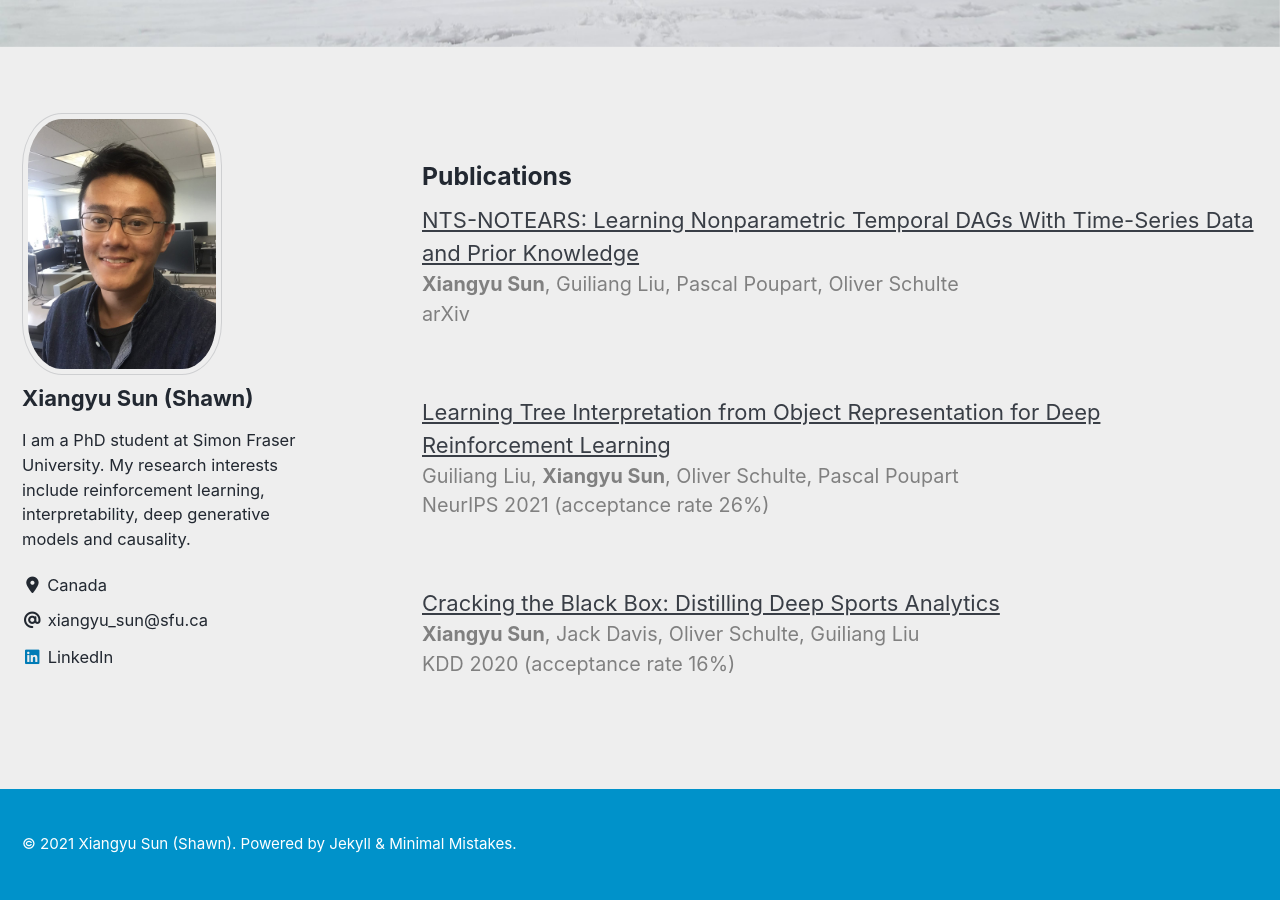
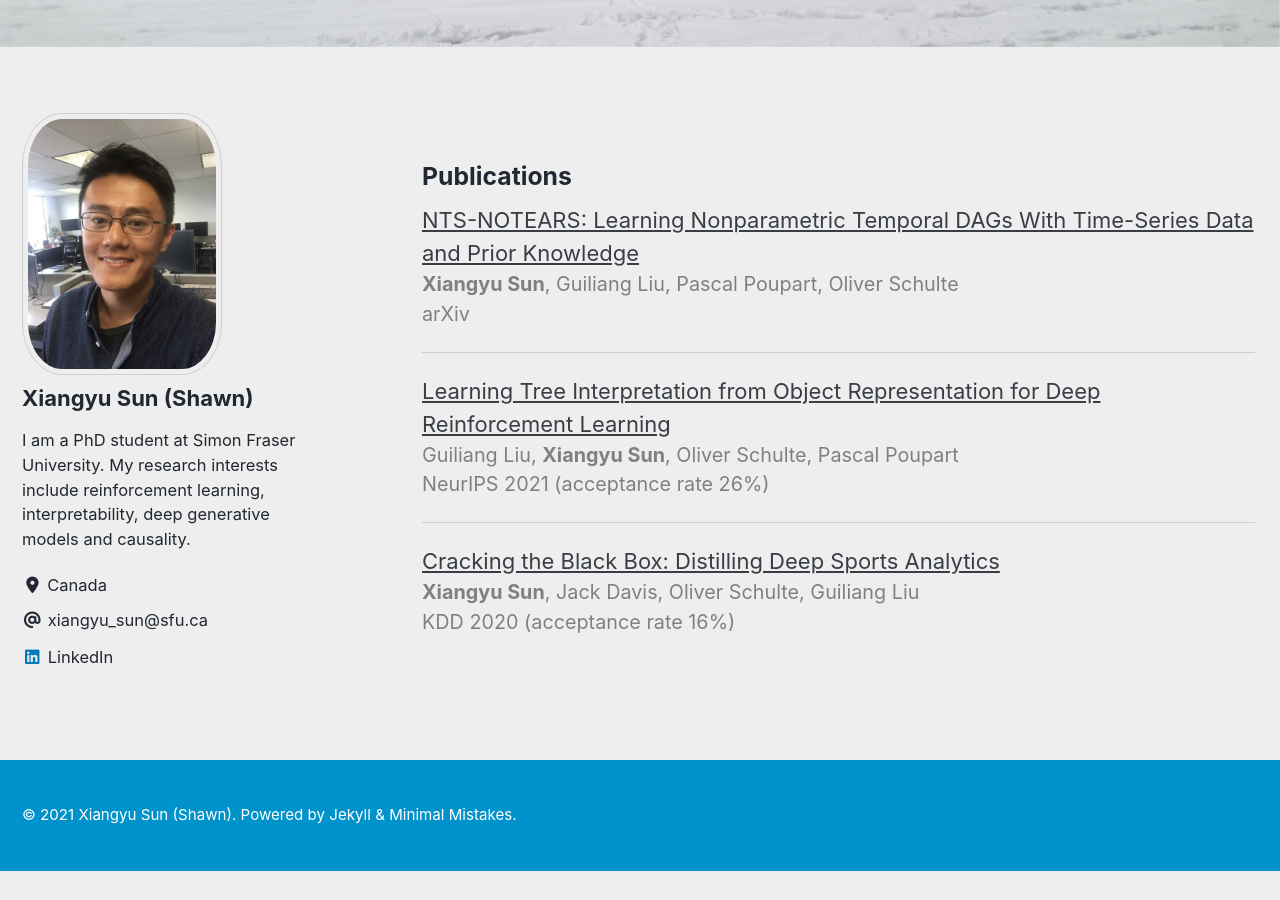
Before and after one commit to xiangyu-sun-789/xiangyu-sun-789.github.io, a Jekyll site: the page built from index.html, in a window 1280 px wide and 900 px high, scrolled down 762 px. Built offline with Jekyll 4.4.1, drawn with Linux system fonts in a browser that asks for light colours; cached includes are drawn as plain includes; nearby versions of some CDN libraries; the list of posts is cut into pages by our own code; after the commit the page ends 1633 px from its top, so only the background shows below that.

```diff
--- a/_layouts/home.html
+++ b/_layouts/home.html
@@ -10,21 +10,17 @@ layout: archive
   <a href="https://arxiv.org/pdf/2109.04286.pdf">NTS-NOTEARS: Learning Nonparametric Temporal DAGs With Time-Series Data and Prior Knowledge</a>
   <div class="author_list"><b>Xiangyu Sun</b>, Guiliang Liu, Pascal Poupart, Oliver Schulte</div>
   <div class="publisher">arXiv</div>
+  <hr> <!-- add a horizontal rule-->
 </div>
 
-<br>
-
 <div>
-  <br>
   <a href="https://papers.nips.cc/paper/2021/file/a35fe7f7fe8217b4369a0af4244d1fca-Paper.pdf">Learning Tree Interpretation from Object Representation for Deep Reinforcement Learning</a>
   <div class="author_list">Guiliang Liu, <b>Xiangyu Sun</b>, Oliver Schulte, Pascal Poupart</div>
   <div class="publisher">NeurIPS 2021 (acceptance rate 26%)</div>
+  <hr> <!-- add a horizontal rule-->
 </div>
 
-<br>
-
 <div>
-  <br>
   <a href="https://arxiv.org/pdf/2006.04551.pdf">Cracking the Black Box: Distilling Deep Sports Analytics</a>
   <div class="author_list"><b>Xiangyu Sun</b>, Jack Davis, Oliver Schulte, Guiliang Liu</div>
   <div class="publisher">KDD 2020 (acceptance rate 16%)</div>
```
